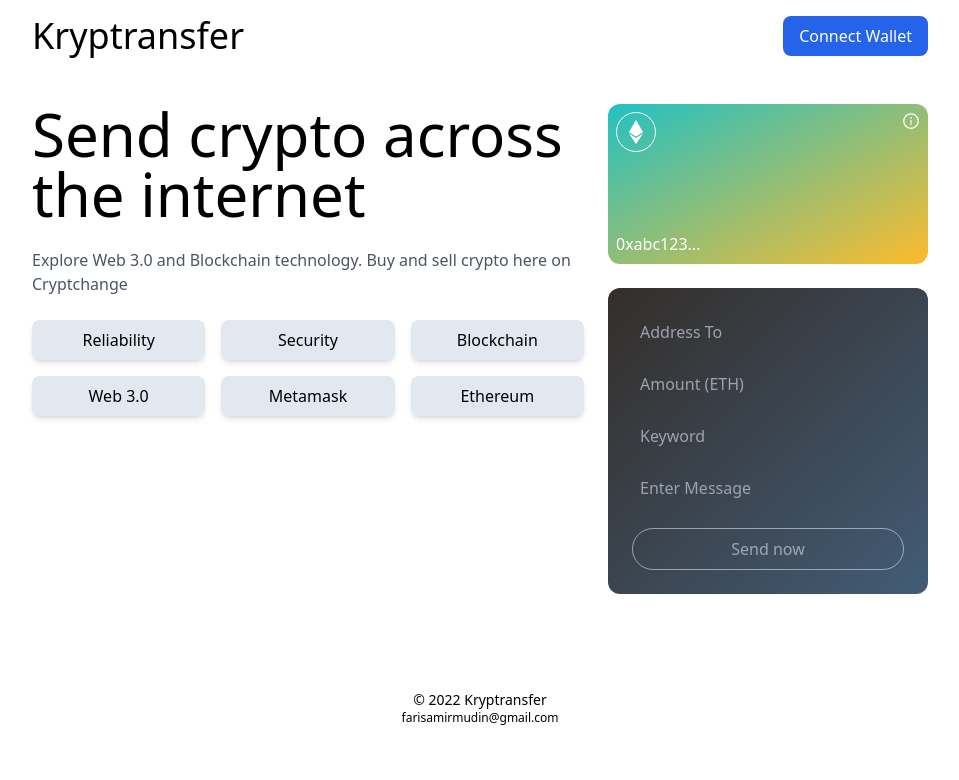
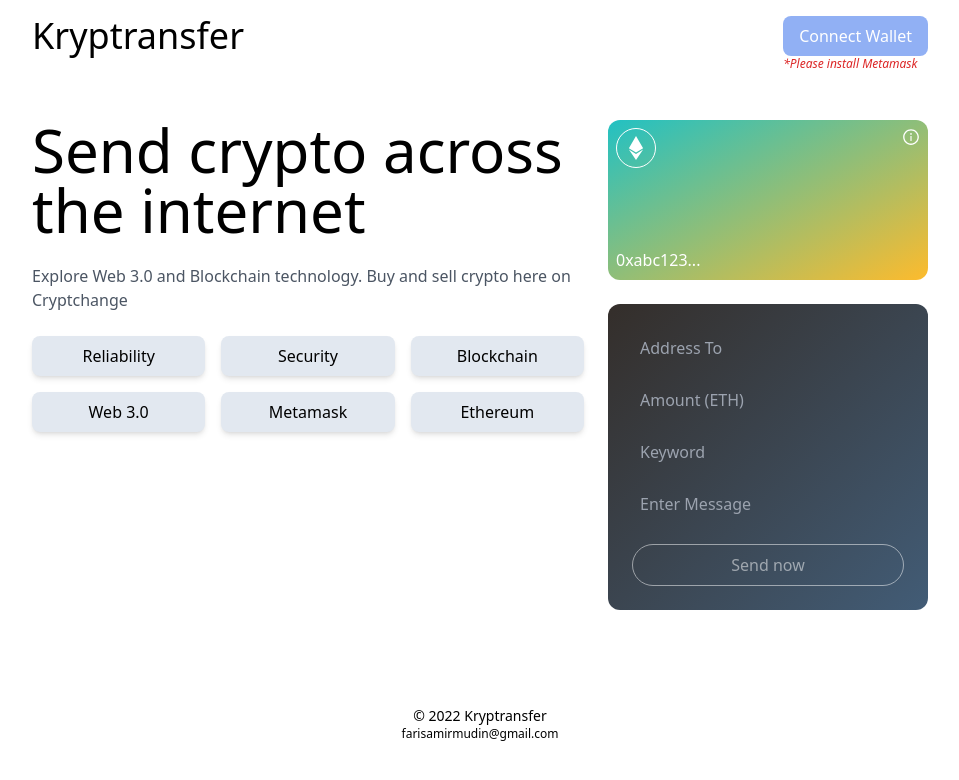
Before and after one commit to farisamirmudin/Crypto-transfer, a React (Vite) app in the folder client/: page / in a window 1280 px wide. Shown: the top 780 px of the page, without its empty margins (160-1119 px from the left). Built offline with nearby package versions, Linux system fonts and the light colour scheme.

Commit message:
added error

```diff
--- a/client/src/component/ConnectButton.jsx
+++ b/client/src/component/ConnectButton.jsx
@@ -4,7 +4,7 @@
 const ConnectButton = () => {
   const { connectWallet, hasMetamask, currentAccount } = useContext(TransactionContext)
   return (
-    <button onClick={connectWallet} className={`px-4 py-2 bg-blue-600 ${hasMetamask && "hover:bg-blue-500"} rounded-lg text-white`}>{currentAccount ? `Connected` : 'Connect Wallet'}</button>
+    <button onClick={connectWallet} disabled={!hasMetamask} className={`px-4 py-2 bg-blue-600 ${hasMetamask && "hover:bg-blue-500"} disabled:cursor-not-allowed disabled:opacity-50 rounded-lg text-white`}>{currentAccount ? 'Connected' : 'Connect Wallet'}</button>
   )
 }
 
--- a/client/src/component/Nav.jsx
+++ b/client/src/component/Nav.jsx
@@ -7,8 +7,10 @@
   return (
     <nav className="flex justify-between py-4">
       <p className="text-4xl">Kryptransfer</p>
+      <div className="">
       <ConnectButton />
-      {/* {!hasMetamask && <p className='text-red-600 text-sm italic my-2'>* Please install Metamask</p>} */}
+      {!hasMetamask && <p className='text-red-600 text-xs italic'>*Please install Metamask</p>}
+      </div>
     </nav>
   )
 }
```
